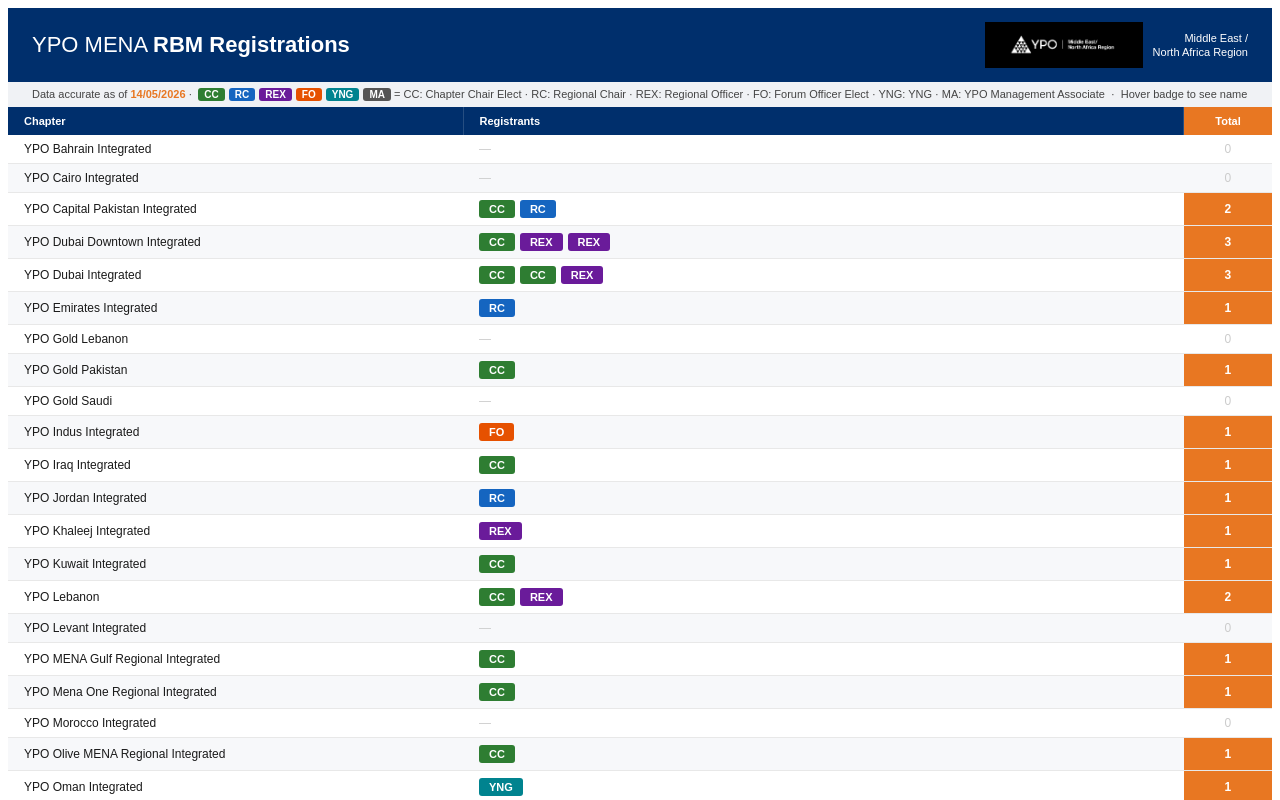
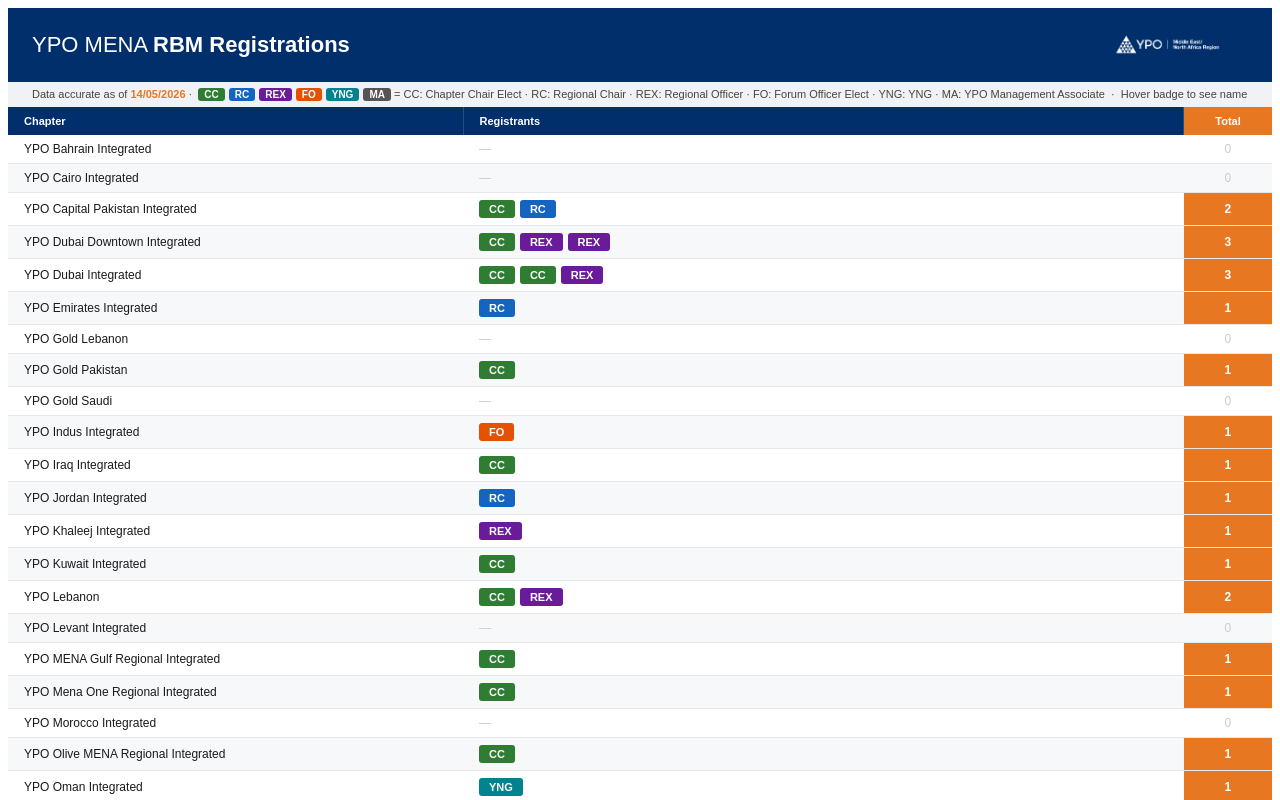
Before and after one commit to tamaracrowhurst-collab/menarbm2026, a React (Vite) app: page / in a window 1280 px wide. Shown: the top 800 px of the page. Built offline with nearby package versions, Linux system fonts and the light colour scheme.

Commit message:
Update App.jsx

```diff
--- a/src/App.jsx
+++ b/src/App.jsx
@@ -158,8 +158,8 @@
           YPO MENA <strong style={{ fontWeight: 700 }}>RBM Registrations</strong>
         </div>
         <div style={{ display: "flex", alignItems: "center", gap: 10, color: "#fff", fontSize: 11, textAlign: "right", lineHeight: 1.3 }}>
-          <img src={YPO_LOGO} alt="YPO Logo" style={{ height: 46, width: "auto" }} />
-          <div>Middle East /<br />North Africa Region</div>
+          <img src={YPO_LOGO} alt="YPO Logo" style={{ height: 46, width: "auto", mixBlendMode: "screen" }} />
+
         </div>
       </div>
 
```
